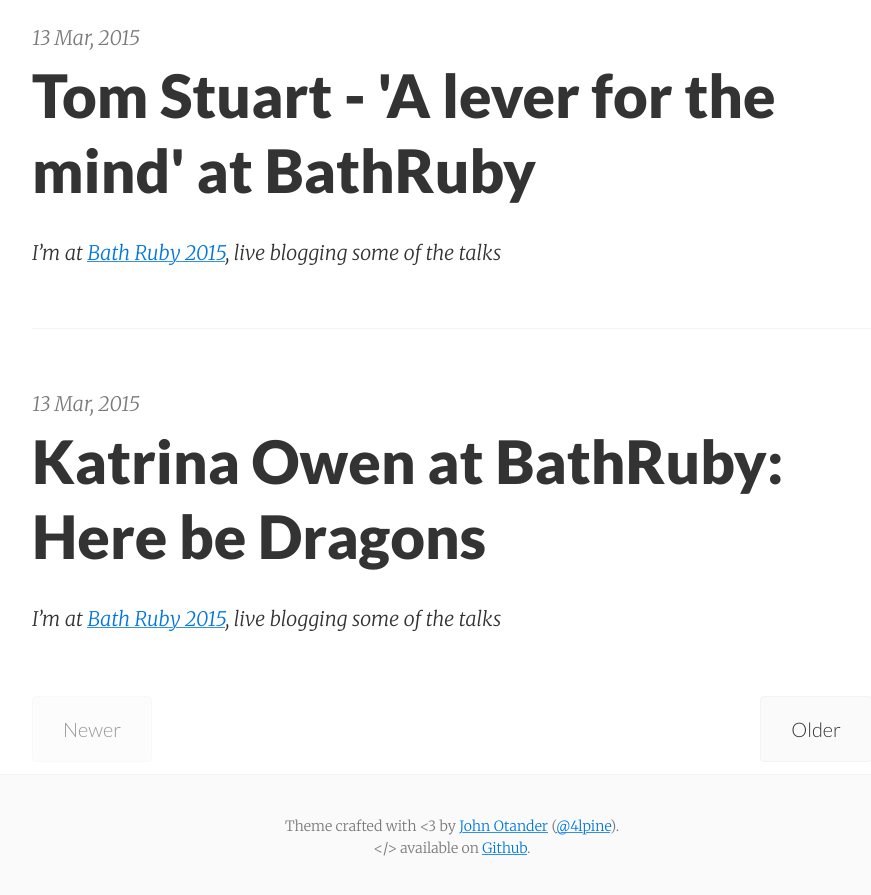
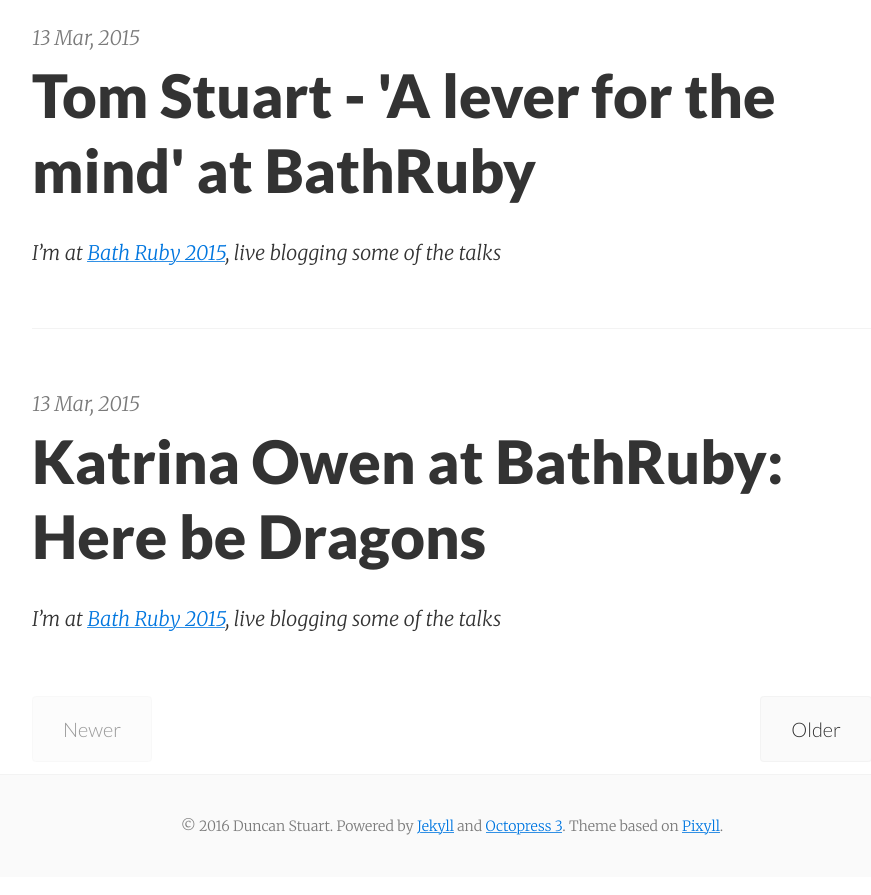
Before and after one commit to dgmstuart/dgmstuart.github.io, a Jekyll site: the page built from index.html, in a window 1280 px wide and 900 px high, scrolled down 3426 px. Shown: the top 895 px of the window, without its empty margins (188-1059 px from the left). Built offline with Jekyll 4.4.1, drawn with Linux system fonts in a browser that asks for light colours; the list of posts is cut into pages by our own code.

Commit message:
(feature): Add my details in the footer

```diff
--- a/_includes/footer.html
+++ b/_includes/footer.html
@@ -1,8 +1,10 @@
 <footer class="center">
   <div class="measure">
     <small>
-      Theme crafted with &lt;3 by <a href="http://johnotander.com">John Otander</a> (<a href="https://twitter.com/4lpine">@4lpine</a>).<br>
-      &lt;/&gt; available on <a href="https://github.com/johnotander/pixyll">Github</a>.
+      © 2016 Duncan Stuart.
+      Powered by <a href="https://jekyllrb.com/">Jekyll</a>
+      and <a href="https://github.com/octopress/octopress">Octopress 3</a>.
+      Theme based on <a href="https://github.com/johnotander/pixyll">Pixyll</a>.
     </small>
   </div>
 </footer>
```
